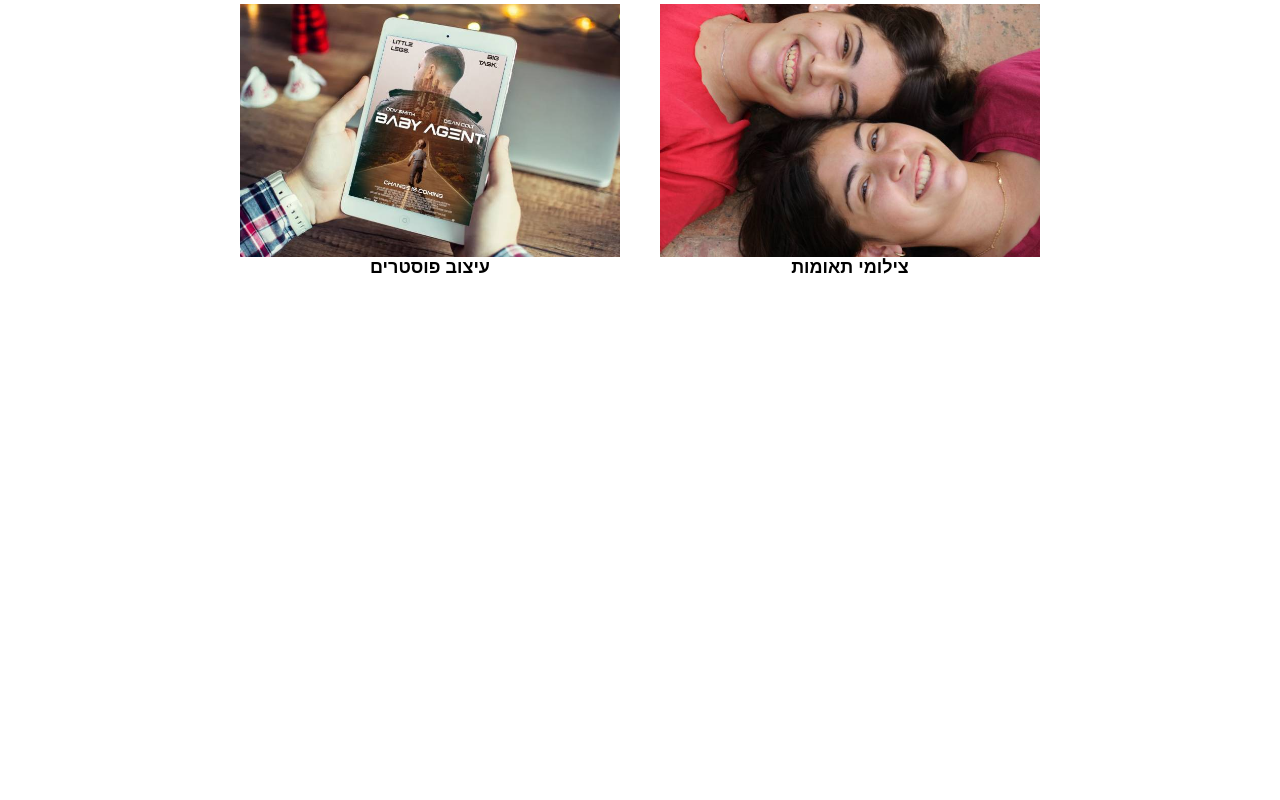
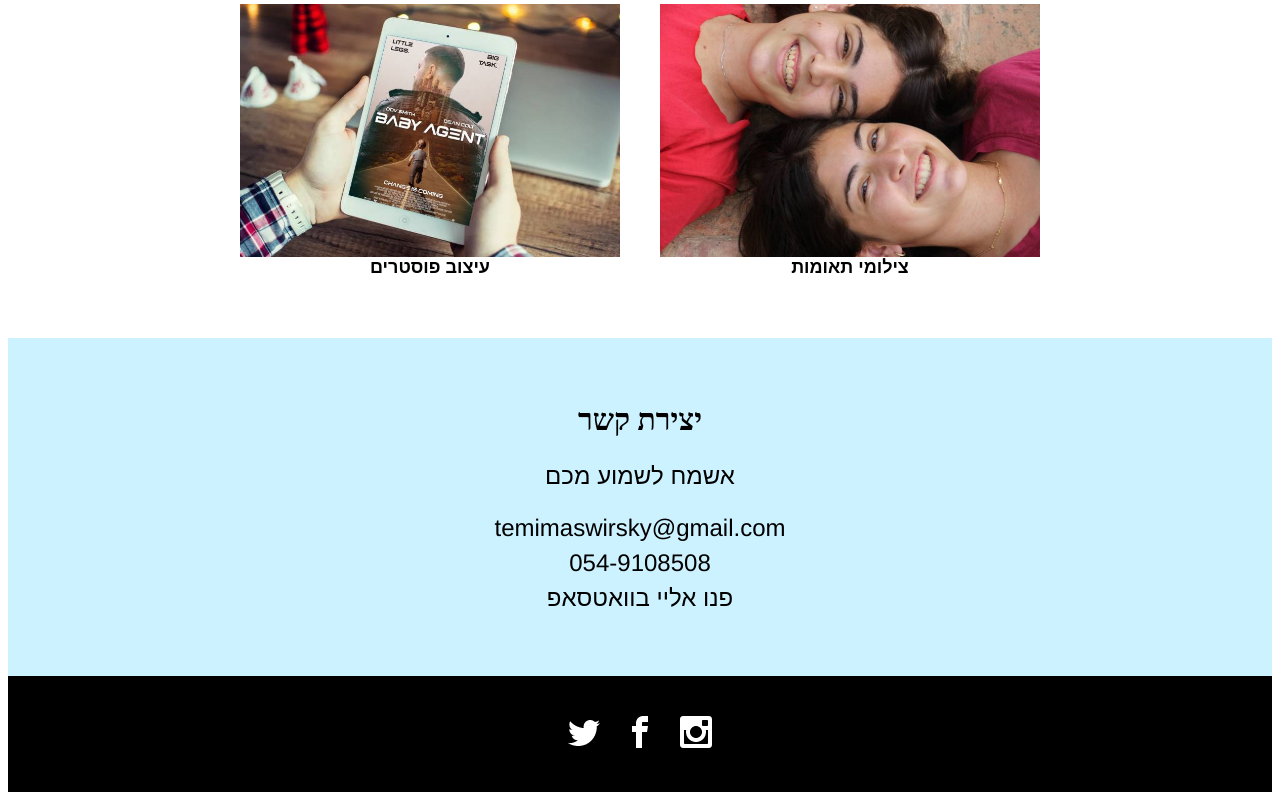
Before and after one commit to TemimaSwirsky/temima-s-couch, a plain HTML site: page index.html in a window 1280 px wide. Shown: the part 757-1557 px from the top of the page. Before the commit the page ends 1053 px from the top, so only its background shows below. Drawn offline with nearby package versions, Linux system fonts and the light colour scheme; a web font is replaced by a local one.

Commit message:
footer added

```diff
--- a/index.html
+++ b/index.html
@@ -12,8 +12,8 @@
 </head>
 
 <body>
-   <img src="img/logo.png" alt="Temima - אתרי אינטרנט" class="logo">
-        <div class="about">
+    <img src="img/logo.png" alt="Temima - אתרי אינטרנט" class="logo">
+    <div class="about">
         <div class="container">
             <div>
                 <h1>שלום, אני תמימה סבירסקי</h1>
@@ -25,7 +25,7 @@
             </div>
         </div>
     </div>
-     <h2> העבודות שלי</h2>
+    <h2> העבודות שלי</h2>
     <div class="container">
         <ul class="gallery">
 
@@ -35,4 +35,21 @@
             <li><img src="img/4.jpg" alt="">עיצוב פוסטרים</li>
         </ul>
     </div>
+    <div class="contact">
+        <div class="container">
+            <h2>יצירת קשר</h2>
+            <p>אשמח לשמוע מכם
+            </p>
+            <ul>
+                <li><a href="mailto:temimaswirsky@gmail.com">temimaswirsky@gmail.com</a></li>
+                <li><a href="tel:972549108508">054-9108508</a></li>
+                <li><a href="https://wa.me/972549108508">פנו אליי בוואטסאפ</a></li>
+            </ul>
+        </div>
+    </div>
+    <div class="footer">
+        <a target="_blank" href="https://www.instagram.com/tamzswir/"><img src="img/instagram.png" alt=""></a>
+        <a target="_blank" href="https://www.facebook.com/temima.swirsky"><img src="img/facebook.png" alt=""></a>
+        <a target="_blank" href="https://twitter.com/temimaswirsky"><img src="img/twitter.png" alt=""></a>
+    </div>
 </body></html>
--- a/style.css
+++ b/style.css
@@ -80,3 +80,36 @@ h2 {
   display: block;
   margin: 10px auto;
 }
+.contact {
+  background: #CDF2FF;
+  font-size: 24px;
+  text-align: center;
+  margin-top: 60px;
+  padding: 40px 0;
+    color: #000;
+}
+.contact a:hover {
+  opacity: 0.7;
+    text-decoration-line: underline;
+}
+.contact ul {
+  list-style: none;
+  padding: 0;
+    color: #000;
+}
+.contact li {
+  margin-bottom: 7px;
+    color: #000;
+}
+.footer {
+  background: #000;
+  text-align: center;
+  padding: 40px 0;
+}
+.footer a {
+  margin: 0 10px;
+}
+a {
+  color: #000;
+    text-decoration: none;
+}
```
Also changed, not shown: img/facebook.png (added), img/instagram.png (added), img/twitter.png (added).
